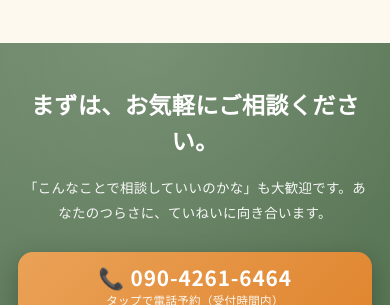
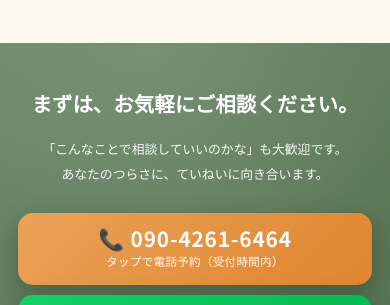
Before and after one commit to toshikinksj-beep/biwa-no-happa-site, a plain HTML site: page index.html in a window 390 px wide. Shown: the part 11695-12000 px from the top of the page. Drawn offline with Linux system fonts and the light colour scheme.

Commit message:
最終CTAのモバイル整形（見出し1行・リード2行・注記2行に）

```diff
--- a/index.html
+++ b/index.html
@@ -428,9 +428,9 @@ footer .copy{text-align:center;margin-top:32px;opacity:.7;font-size:.8rem}
   .map-embed{height:240px}
 
   /* final */
-  .final h2{font-size:1.45rem;line-height:1.55}
+  .final h2{font-size:1.28rem;line-height:1.6;letter-spacing:0;white-space:nowrap}
   .final p{font-size:.95rem;margin-bottom:26px;padding:0 6px}
-  .final .final-lead{font-size:.84rem;line-height:1.9}
+  .final .final-lead{font-size:.8rem;line-height:2;letter-spacing:0;padding:0}
   .pc-br{display:none}
 
   /* footer */
@@ -446,6 +446,8 @@ footer .copy{text-align:center;margin-top:32px;opacity:.7;font-size:.8rem}
   .hero .hero-sub-copy{font-size:.74rem;letter-spacing:.12em}
   .btn-tel .big{font-size:1.18rem}
   .sec-head h2{font-size:1.22rem}
+  .final h2{font-size:1.15rem}
+  .final .final-lead{font-size:.74rem}
 }
 
 /* mobile drawer */
@@ -828,7 +830,7 @@ footer .copy{text-align:center;margin-top:32px;opacity:.7;font-size:.8rem}
 <section class="final">
   <div class="wrap">
     <h2>まずは、お気軽にご相談ください。</h2>
-    <p class="final-lead">「こんなことで相談していいのかな」も大歓迎です。<br class="pc-br">あなたのつらさに、ていねいに向き合います。</p>
+    <p class="final-lead">「こんなことで相談していいのかな」も大歓迎です。<br>あなたのつらさに、ていねいに向き合います。</p>
     <div class="cta-row">
       <a href="tel:09042616464" class="btn-tel">
         <span class="big">📞 090-4261-6464</span>
@@ -839,7 +841,7 @@ footer .copy{text-align:center;margin-top:32px;opacity:.7;font-size:.8rem}
         <span class="lbl">24時間受付・お気軽にどうぞ</span>
       </a>
     </div>
-    <p class="cta-note">「ホームページを見た」とお伝えいただくとスムーズです。</p>
+    <p class="cta-note">「ホームページを見た」<br class="sp-br">とお伝えいただくとスムーズです。</p>
   </div>
 </section>
 
```
